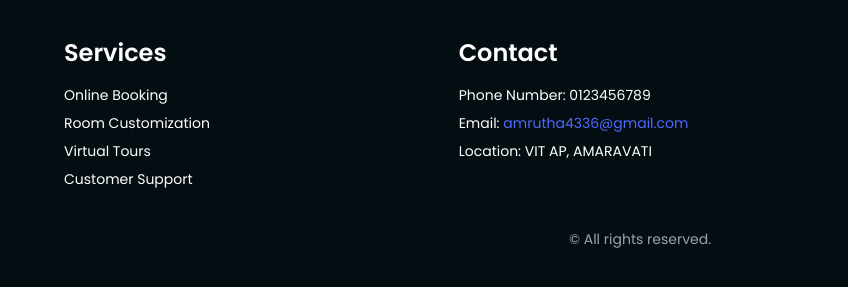
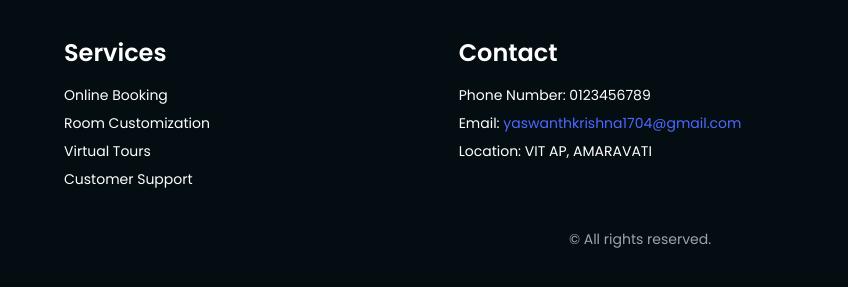
Before and after one commit to Yaswanth-Krishna17/Key2Stay, a website: page home.html in a window 1280 px wide. Shown: the part 1643-1930 px from the top of the page, 0-848 px from the left. Drawn offline with nearby package versions, Linux system fonts and the light colour scheme; files whose address does not match are found by name.

Commit message:
home.html

```diff
--- a/home.html
+++ b/home.html
@@ -139,7 +139,7 @@
                     <h3 class="text-2xl font-semibold mb-4">Contact</h3>
                     <ul class="space-y-2 text-sm">
                         <li>Phone Number: 0123456789</li>
-                        <li>Email: <a href="mailto:amrutha4336@gmail.com" class="text-[#4C6AFF]">amrutha4336@gmail.com</a></li>
+                        <li>Email: <a href="mailto:amrutha4336@gmail.com" class="text-[#4C6AFF]">yaswanthkrishna1704@gmail.com</a></li>
                         <li>Location: VIT AP, AMARAVATI</li>
                     </ul>
                 </div>
```
